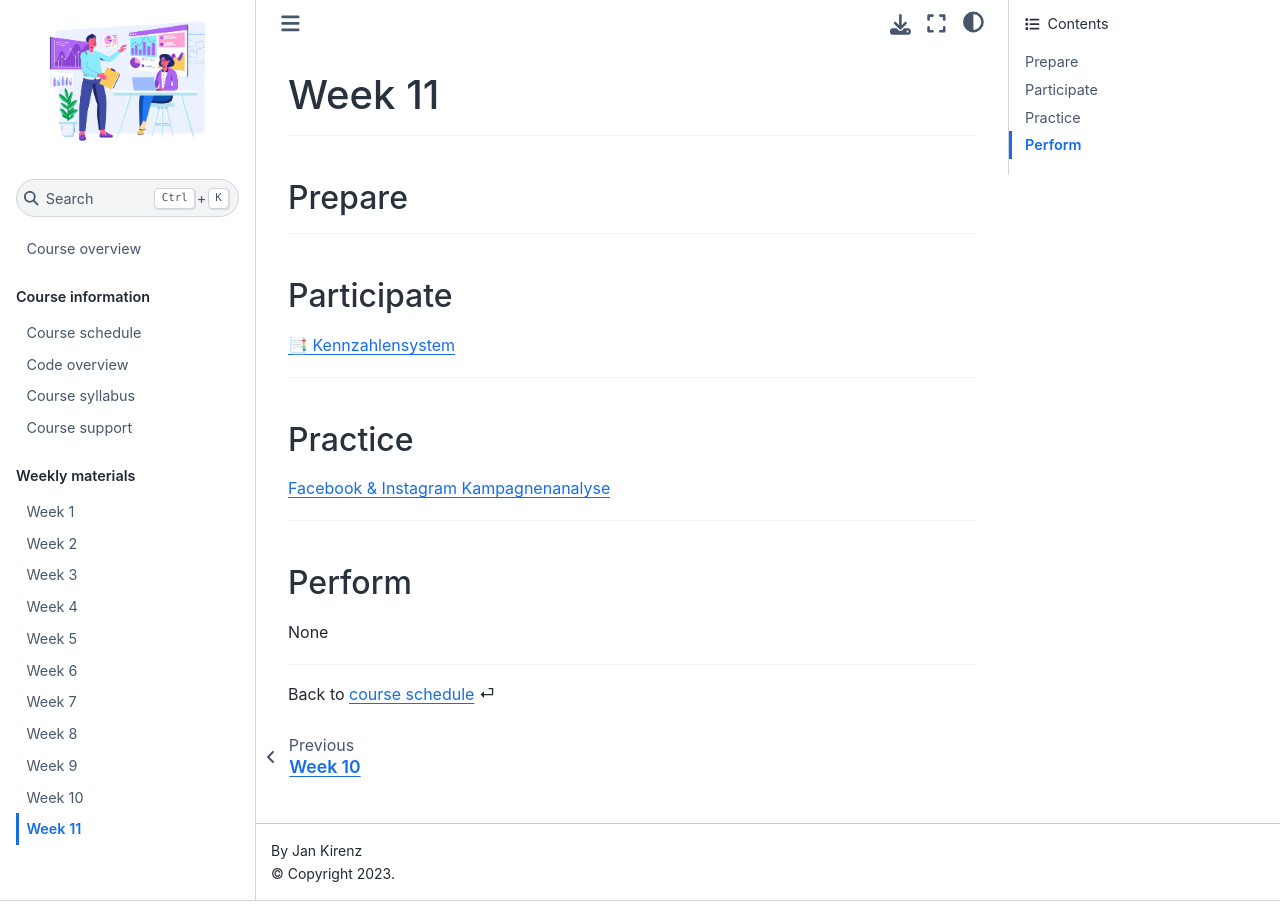
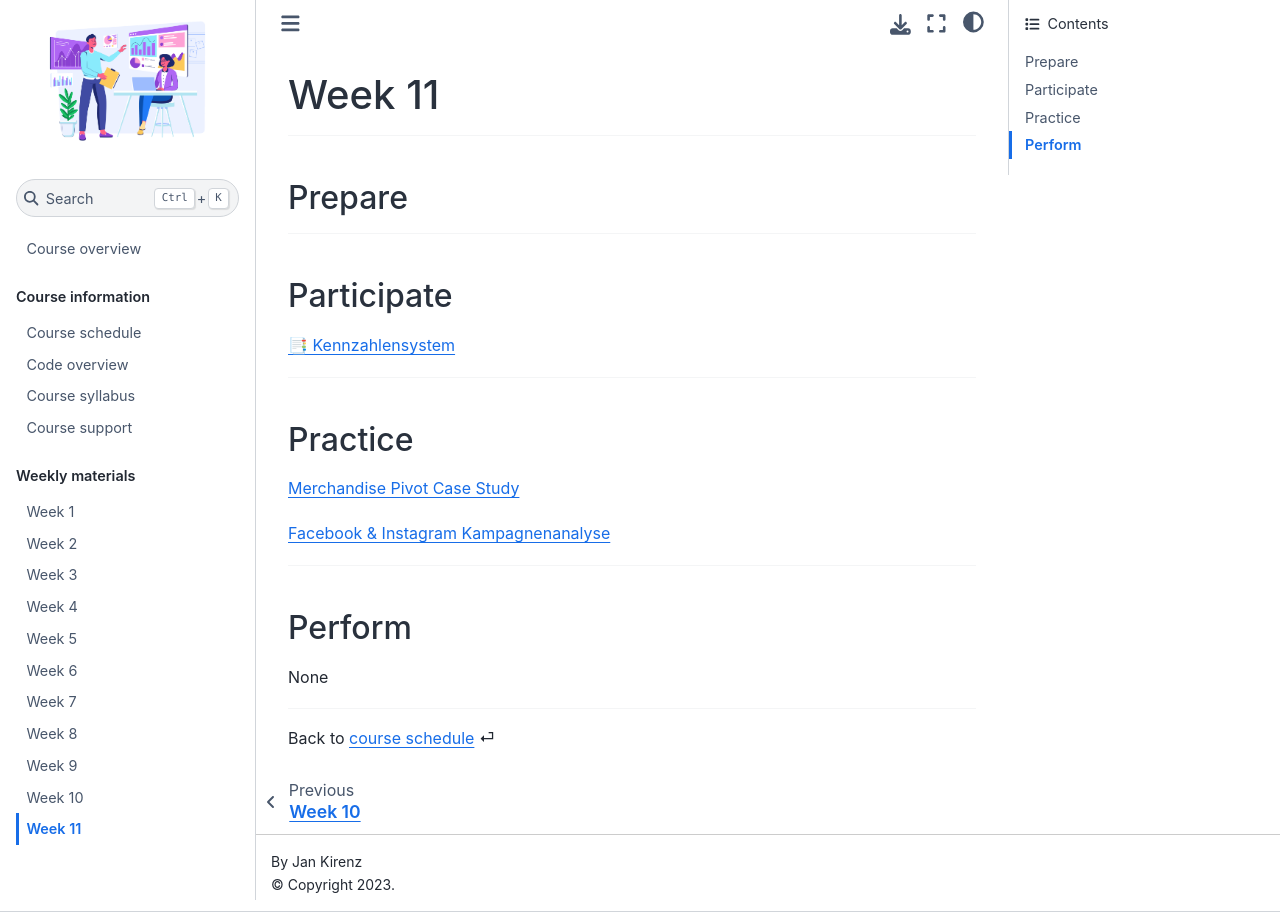
Before and after one commit to kirenz/om2, a Jupyter Book: the page built from weeks/week11.md, in a window 1280 px wide. Built offline with Jupyter Book 1.0.4 settings and Sphinx 7.4.7 and the Sphinx Book theme 1.1.4, drawn with Linux system fonts in a browser that asks for light colours.

Commit message:
Update week11.md

```diff
--- a/weeks/week11.md
+++ b/weeks/week11.md
@@ -27,6 +27,8 @@
 ## Practice
 
 
+[Merchandise Pivot Case Study](https://docs.google.com/spreadsheets/d/1hsUE0PHJR-wmELI8y2XFgcYBFFwqKG4UjI3Y8odM6kU/edit?usp=sharing)
+
 [Facebook & Instagram Kampagnenanalyse](https://docs.google.com/spreadsheets/d/1iknTvUj8DiQFkgs64_eLz7TNHENr0mtd4jk9L7hetcU/edit?usp=sharing)
 
 ---
```
